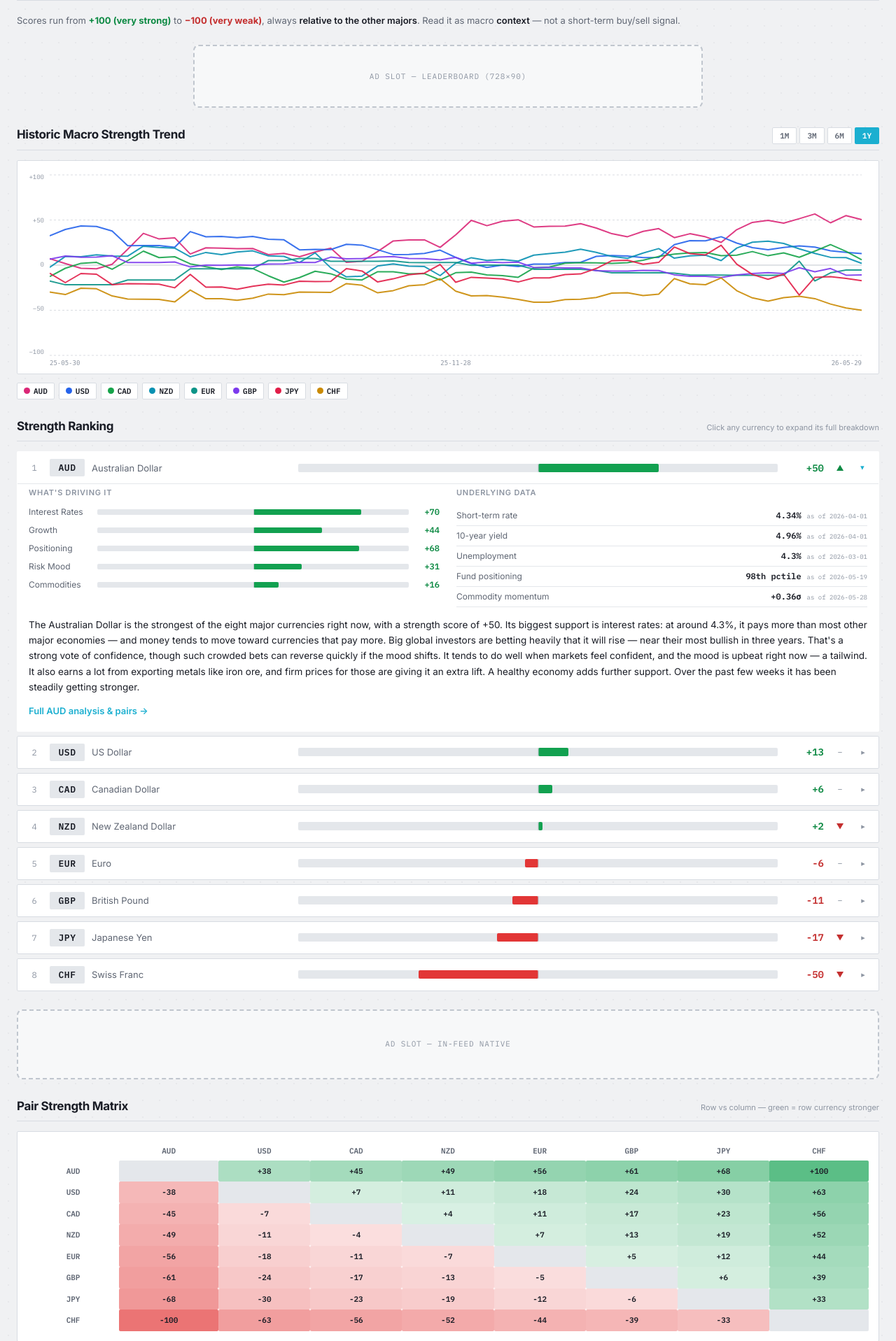
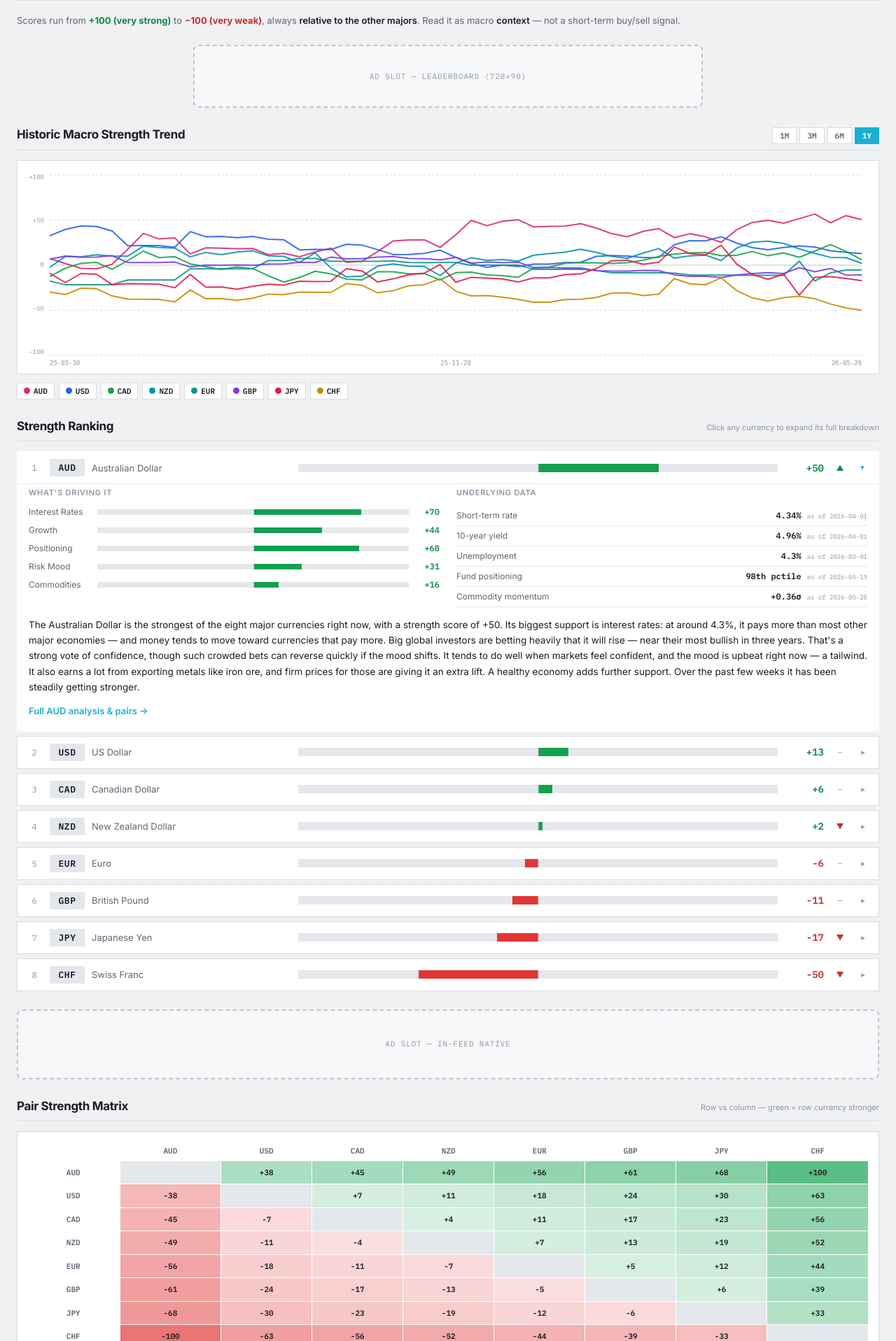
Before and after one commit to yiunamlb-cpu/piptheory, a FastAPI app: page / in a window 1280 px wide. Shown: the part 479-2396 px from the top of the page at 70% size. Run offline with FastAPI, Linux system fonts and the light colour scheme; parts of the project's set-up code (start-up, migrations or seed data) failed here and were passed over; some libraries are stand-ins or nearby versions.

Commit message:
Fully sharp corners (0 radius); clean heatmap grid
- Drop all remaining 2px radii to 0 across the strength UI (cards, bars,
  badges, buttons) for a true sharp/industrial look.
- Heatmap: remove rounded cells (which left diamond gaps at corners); use
  sharp cells with 1px separators = a crisp contiguous matrix grid.
- --radius token -> 0.

Co-Authored-By: Claude Opus 4.7 <noreply@anthropic.com>

```diff
--- a/app/static/dashboard.css
+++ b/app/static/dashboard.css
@@ -26,7 +26,7 @@
   --display: 'Inter', system-ui, -apple-system, sans-serif;
   /* Industrial / precision design tokens — flat surfaces, sharp edges,
      hairline rules, no glow/gradient/soft-shadow. */
-  --radius: 2px;
+  --radius: 0;
   --shadow-card: none;
   --shadow-hover: none;
   --card-grad: var(--bg-1);
--- a/app/static/strength.css
+++ b/app/static/strength.css
@@ -46,7 +46,7 @@ body.cs-page .tv-topbar{padding:0 max(24px, calc((100% - 1440px) / 2 + 24px))}
 
 /* ZONE 2 — ranked bars */
 .cs-bars{display:flex;flex-direction:column;gap:6px}
-.cs-item{border:1px solid var(--border-2);border-radius:2px;background:var(--card-grad);overflow:hidden;box-shadow:var(--shadow-card);transition:box-shadow .18s,border-color .18s}
+.cs-item{border:1px solid var(--border-2);border-radius:0;background:var(--card-grad);overflow:hidden;box-shadow:var(--shadow-card);transition:box-shadow .18s,border-color .18s}
 .cs-item:hover{border-color:var(--border-3)}
 .cs-item.open{border-color:transparent;box-shadow:var(--glow-accent)}
 .cs-row{display:grid;grid-template-columns:24px 50px minmax(70px,1fr) minmax(130px,2.4fr) 56px 26px 20px;
@@ -61,11 +61,11 @@ body.cs-page .tv-topbar{padding:0 max(24px, calc((100% - 1440px) / 2 + 24px))}
 .cs-fulllink{display:inline-block;margin-top:14px;font-size:13px;font-weight:600;color:var(--accent)}
 .cs-fulllink:hover{text-decoration:underline}
 .cs-rank{font-family:var(--mono);font-size:12px;color:var(--text-faint);text-align:center}
-.cs-code{font-family:var(--mono);font-size:13px;font-weight:700;letter-spacing:.04em;background:var(--bg-3);border-radius:2px;padding:4px 0;text-align:center}
+.cs-code{font-family:var(--mono);font-size:13px;font-weight:700;letter-spacing:.04em;background:var(--bg-3);border-radius:0;padding:4px 0;text-align:center}
 .cs-name{font-size:13px;color:var(--text-dim);white-space:nowrap;overflow:hidden;text-overflow:ellipsis}
-.cs-bar-track{position:relative;height:12px;background:var(--bg-3);border-radius:2px;display:block;width:100%;overflow:hidden}
+.cs-bar-track{position:relative;height:12px;background:var(--bg-3);border-radius:0;display:block;width:100%;overflow:hidden}
 .cs-bar-zero{position:absolute;left:50%;top:0;bottom:0;width:1px;background:var(--border-3);transform:translateX(-.5px);z-index:2}
-.cs-bar-fill{position:absolute;top:0;bottom:0;border-radius:2px}
+.cs-bar-fill{position:absolute;top:0;bottom:0;border-radius:0}
 .cs-bar-fill.pos{background:var(--bull-grad);box-shadow:var(--glow-bull)}
 .cs-bar-fill.neg{background:var(--bear-grad);box-shadow:var(--glow-bear)}
 .cs-score{font-family:var(--mono);font-size:14px;font-weight:700;text-align:right}
@@ -77,30 +77,30 @@ body.cs-page .tv-topbar{padding:0 max(24px, calc((100% - 1440px) / 2 + 24px))}
 /* ZONE 2b — chart */
 .cs-range{display:flex;gap:4px}
 .cs-range button{font-family:var(--mono);font-size:11px;font-weight:600;color:var(--text-dim);
-  padding:4px 10px;border:1px solid var(--border-2);border-radius:2px;background:var(--bg-1);transition:all .15s}
+  padding:4px 10px;border:1px solid var(--border-2);border-radius:0;background:var(--bg-1);transition:all .15s}
 .cs-range button:hover{border-color:var(--border-3);color:var(--text)}
 .cs-range button.active{background:var(--accent-grad);border-color:transparent;color:#fff;box-shadow:var(--glow-accent)}
-.cs-chart-wrap{display:flex;gap:0;align-items:stretch;background:var(--card-grad);border:1px solid var(--border-2);border-radius:2px;padding:16px 16px 8px;box-shadow:var(--shadow-card)}
+.cs-chart-wrap{display:flex;gap:0;align-items:stretch;background:var(--card-grad);border:1px solid var(--border-2);border-radius:0;padding:16px 16px 8px;box-shadow:var(--shadow-card)}
 .cs-chart-yscale{display:flex;flex-direction:column;justify-content:space-between;padding:0 8px 16px 0;
   font-size:9px;font-family:var(--mono);color:var(--text-faint);min-width:30px;text-align:right}
 .cs-chart-main{position:relative;flex:1;min-width:0}
 .cs-chart{display:block;width:100%}
 .cs-chart-tip{position:absolute;top:6px;pointer-events:none;display:none;background:var(--bg-1);
-  border:1px solid var(--border-3);border-radius:2px;padding:7px 9px;font-size:11px;z-index:10;min-width:120px}
+  border:1px solid var(--border-3);border-radius:0;padding:7px 9px;font-size:11px;z-index:10;min-width:120px}
 .cs-tip-d{font-family:var(--mono);font-size:9px;color:var(--text-faint);margin-bottom:4px}
 .cs-tip-r{display:flex;align-items:center;gap:5px;line-height:1.5;white-space:nowrap}
 .cs-tip-r b{margin-left:auto;font-family:var(--mono)}
 .cs-legend{display:flex;flex-wrap:wrap;gap:6px;margin-top:12px}
 .cs-leg{display:flex;align-items:center;gap:5px;font-size:11px;font-weight:600;font-family:var(--mono);
-  padding:4px 9px;border:1px solid var(--border-2);border-radius:2px;background:var(--bg-1);color:var(--text);transition:opacity .15s}
+  padding:4px 9px;border:1px solid var(--border-2);border-radius:0;background:var(--bg-1);color:var(--text);transition:opacity .15s}
 .cs-leg.off{opacity:.35}
 .cs-leg-dot{width:9px;height:9px;border-radius:50%;display:inline-block;flex-shrink:0}
 
 /* ZONE 2c — heatmap */
-.cs-heatmap-wrap{overflow-x:auto;background:var(--card-grad);border:1px solid var(--border-2);border-radius:2px;padding:14px;box-shadow:var(--shadow-card)}
+.cs-heatmap-wrap{overflow-x:auto;background:var(--card-grad);border:1px solid var(--border-2);border-radius:0;padding:14px;box-shadow:var(--shadow-card)}
 .cs-hm{border-collapse:collapse;font-family:var(--mono);font-size:11px;width:100%;min-width:520px}
 .cs-hm th{color:var(--text-dim);font-weight:700;padding:5px 6px;text-align:center}
-.cs-hm td{text-align:center;padding:7px 4px;border-radius:2px;color:var(--text);font-weight:600}
+.cs-hm td{text-align:center;padding:8px 4px;color:var(--text);font-weight:600;border:1px solid var(--bg-1)}
 .cs-hm-diag{background:var(--bg-3)!important}
 
 /* ZONE 3 — detail */
@@ -108,9 +108,9 @@ body.cs-page .tv-topbar{padding:0 max(24px, calc((100% - 1440px) / 2 + 24px))}
 .cs-detail-h{font-size:11px;text-transform:uppercase;letter-spacing:.07em;color:var(--text-faint);margin-bottom:10px;font-weight:600}
 .cs-pl-row{display:grid;grid-template-columns:90px 1fr 36px;align-items:center;gap:8px;margin-bottom:8px}
 .cs-pl-name{font-size:12px;color:var(--text-dim)}
-.cs-pl-bar{position:relative;height:8px;background:var(--bg-3);border-radius:2px;overflow:hidden}
+.cs-pl-bar{position:relative;height:8px;background:var(--bg-3);border-radius:0;overflow:hidden}
 .cs-pl-zero{position:absolute;left:50%;top:0;bottom:0;width:1px;background:var(--border-3);z-index:2}
-.cs-pl-fill{position:absolute;top:0;bottom:0;border-radius:2px}
+.cs-pl-fill{position:absolute;top:0;bottom:0;border-radius:0}
 .cs-pl-fill.pos{background:var(--bull-grad)}
 .cs-pl-fill.neg{background:var(--bear-grad)}
 .cs-pl-val{font-family:var(--mono);font-size:12px;font-weight:700;text-align:right}
@@ -119,7 +119,7 @@ body.cs-page .tv-topbar{padding:0 max(24px, calc((100% - 1440px) / 2 + 24px))}
 .cs-ind-v{margin-left:auto;font-family:var(--mono);font-weight:600;color:var(--text)}
 .cs-ind-a{font-size:9px;color:var(--text-faint);font-family:var(--mono)}
 .cs-blurb{font-size:14px;line-height:1.6;color:var(--text);background:var(--bg-2);border-left:3px solid var(--accent);
-  border-radius:0 2px 2px 0;padding:12px 16px}
+  border-radius:0;padding:12px 16px}
 
 /* footer */
 .cs-footer{margin-top:40px;padding-top:18px;border-top:1px solid var(--border-2);text-align:center}
@@ -140,7 +140,7 @@ body.cs-page .tv-topbar{padding:0 max(24px, calc((100% - 1440px) / 2 + 24px))}
 .cs-prose li{margin-bottom:6px}
 .cs-prose a{color:var(--accent)}
 .cs-prose em{color:var(--text-faint)}
-.cs-prose code{font-family:var(--mono);font-size:13px;background:var(--bg-2);padding:1px 5px;border-radius:2px}
+.cs-prose code{font-family:var(--mono);font-size:13px;background:var(--bg-2);padding:1px 5px;border-radius:0}
 
 /* research index */
 .cs-post-list{display:flex;flex-direction:column;gap:1px;background:var(--border-2);border:1px solid var(--border-2);max-width:820px}
@@ -158,7 +158,7 @@ body.cs-page .tv-topbar{padding:0 max(24px, calc((100% - 1440px) / 2 + 24px))}
 .cs-breadcrumb:hover{color:var(--accent);text-decoration:none}
 .cs-hero{display:flex;align-items:center;gap:16px;margin-bottom:16px}
 .cs-hero-code{font-family:var(--display);font-size:20px;font-weight:700;letter-spacing:.02em;background:var(--accent-grad);
-  color:#fff;border-radius:2px;padding:12px 16px;flex-shrink:0;box-shadow:var(--glow-accent)}
+  color:#fff;border-radius:0;padding:12px 16px;flex-shrink:0;box-shadow:var(--glow-accent)}
 .cs-hero-body{min-width:0}
 .cs-hero .cs-h1{margin-bottom:6px}
 .cs-hero-meta{display:flex;align-items:center;gap:12px;flex-wrap:wrap}
@@ -170,7 +170,7 @@ body.cs-page .tv-topbar{padding:0 max(24px, calc((100% - 1440px) / 2 + 24px))}
 
 .cs-pairs-list{display:grid;grid-template-columns:1fr 1fr;gap:8px}
 .cs-pair-link{display:grid;grid-template-columns:auto 52px 1fr;align-items:center;gap:10px;padding:12px 14px;
-  border:1px solid var(--border-2);border-radius:2px;background:var(--card-grad);box-shadow:var(--shadow-card);
+  border:1px solid var(--border-2);border-radius:0;background:var(--card-grad);box-shadow:var(--shadow-card);
   transition:transform .18s cubic-bezier(.2,.7,.3,1),box-shadow .18s,border-color .18s}
 .cs-pair-link:hover{border-color:var(--accent);background:var(--bg-2);text-decoration:none}
 .cs-pair-lbl{font-family:var(--mono);font-size:13px;font-weight:700;color:var(--text)}
@@ -180,7 +180,7 @@ body.cs-page .tv-topbar{padding:0 max(24px, calc((100% - 1440px) / 2 + 24px))}
 .cs-pair-headline{font-size:16px;line-height:1.5;color:var(--text);margin-bottom:18px}
 .cs-pair-cards{display:grid;grid-template-columns:1fr auto 1fr;align-items:center;gap:14px;margin-bottom:18px}
 .cs-pair-card{display:flex;flex-direction:column;align-items:center;gap:6px;padding:20px 14px;border:1px solid var(--border-2);
-  border-radius:2px;background:var(--card-grad);box-shadow:var(--shadow-card);
+  border-radius:0;background:var(--card-grad);box-shadow:var(--shadow-card);
   transition:transform .18s cubic-bezier(.2,.7,.3,1),box-shadow .18s,border-color .18s;text-align:center}
 .cs-pair-card:hover{border-color:var(--accent);background:var(--bg-2);text-decoration:none}
 .cs-pair-card-name{font-size:13px;color:var(--text-dim)}
```
